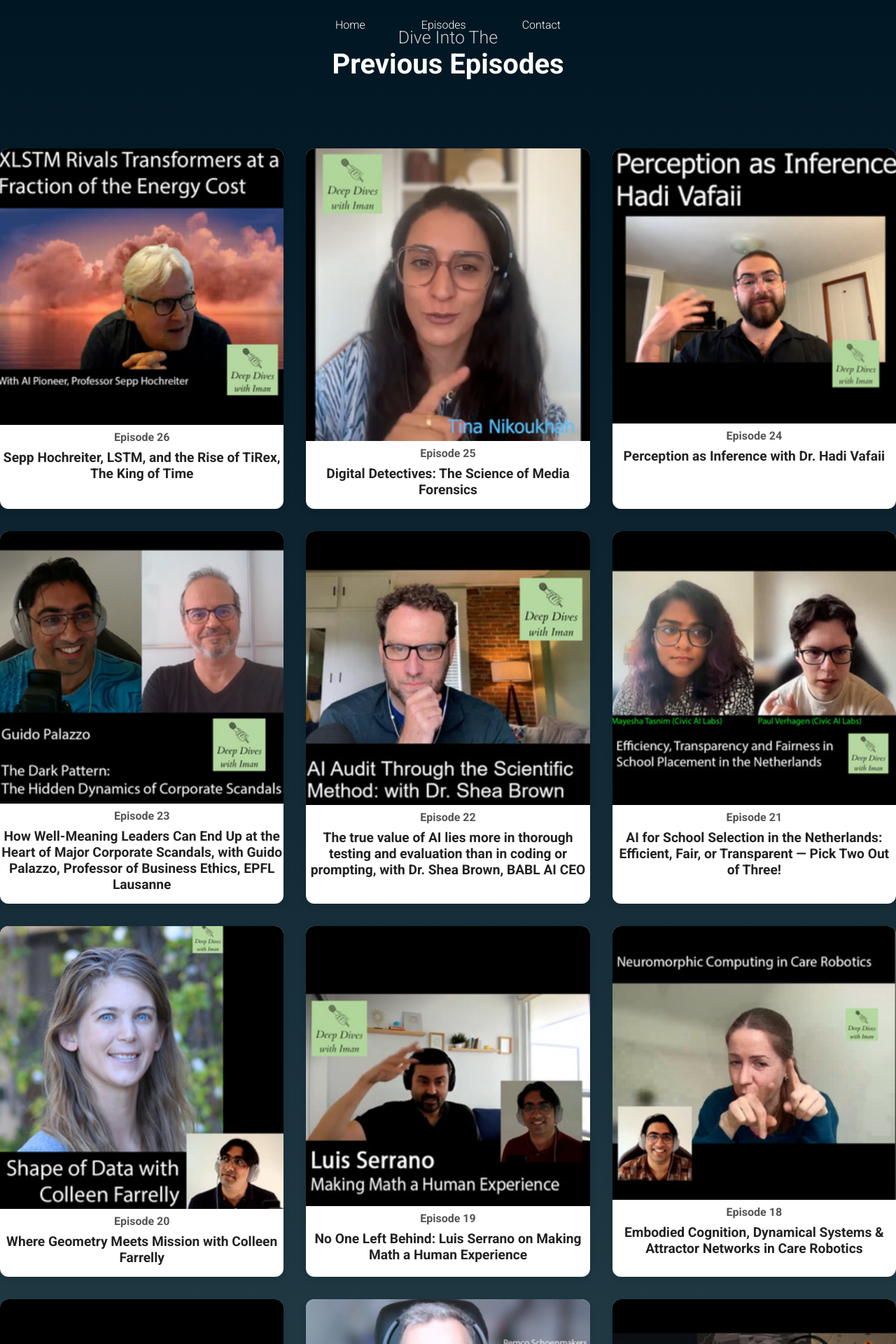
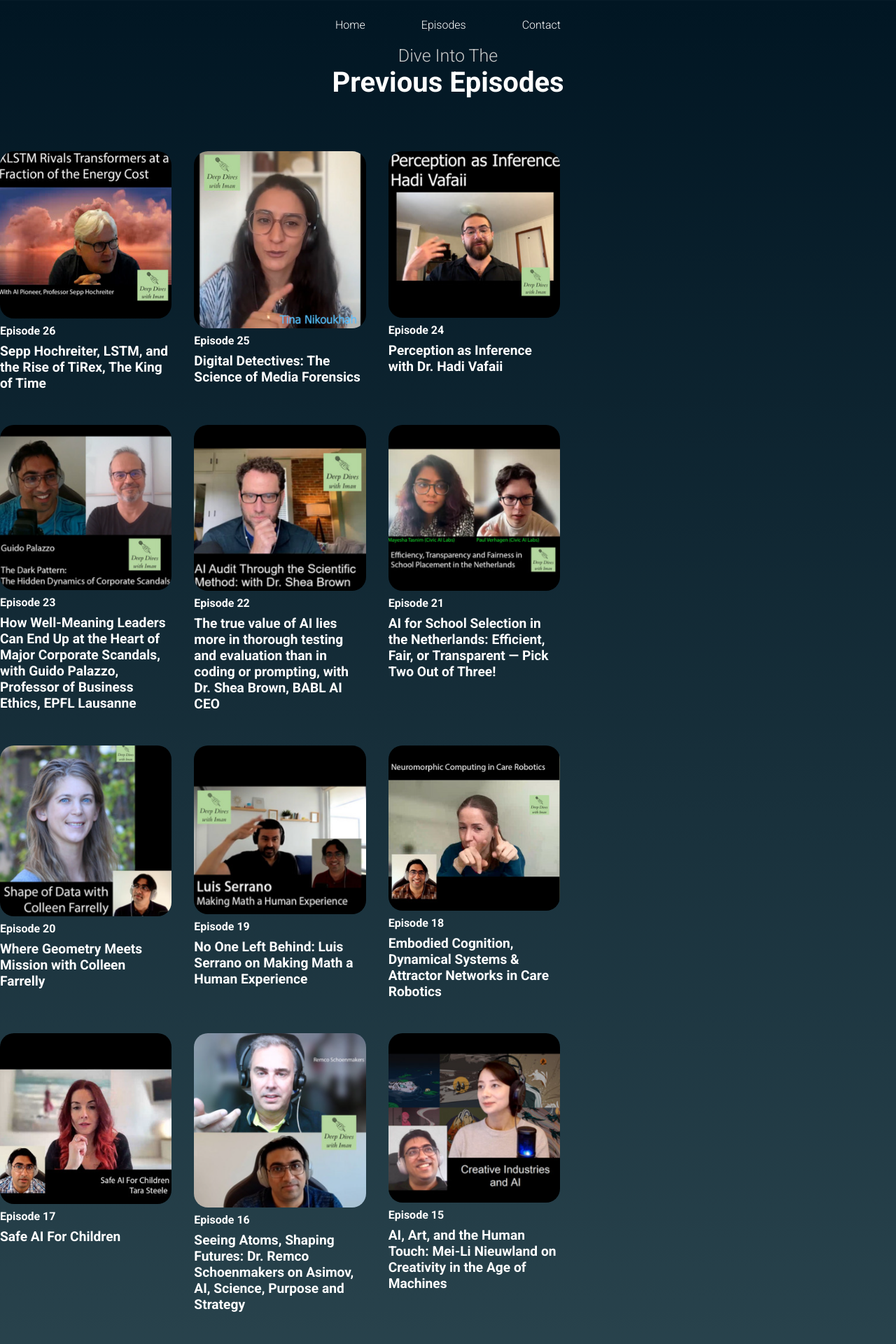
Before and after one commit to ivetkalchev/deepdivepod, a Jekyll site: the page built from episodes.html, in a window 1280 px wide. Shown: the top 1920 px of the page at 70% size. Built offline with Jekyll 4.4.1, drawn with Linux system fonts in a browser that asks for light colours.

Commit message:
Update episodes-styles.css

```diff
--- a/assets/css/episodes-styles.css
+++ b/assets/css/episodes-styles.css
@@ -7,7 +7,7 @@ body {
     flex-direction: column;
     align-items: center;
     justify-content: center;
-    padding: 14px 0px 45px 0px;
+    padding: 40px 0px 45px 0px;
     width: 100%;
     box-sizing: border-box;
 }
@@ -28,19 +28,18 @@ body {
     text-align: center;
 }
 
+/*center section*/
 .episodes-list {
     display: grid;
-  grid-template-columns: repeat(3, 1fr); /* 3 equal-width columns */
-  gap: 2rem; /* space between cards */
-  margin: 2rem 0;
+    grid-template-columns: repeat(3, 1fr);
+    gap: 32px;
+    margin: 10px 0;
+    width: 800px;
 }
 
 .episode-card {
-  background: #fff;
-  border-radius: 12px;
     overflow: hidden;
-  box-shadow: 0 4px 8px rgba(0,0,0,0.1);
-  text-align: center;
+    text-align: left;
     transition: transform 0.2s ease-in-out;
 }
 
@@ -52,25 +51,20 @@ body {
     width: 100%;
     height: auto;
     display: block;
+    border-radius: 20px;
 }
 
 .episode-card h3 {
     margin: 0.5rem 0;
     font-size: 1rem;
-  color: #555;
 }
 
 .episode-card h2 {
     margin: 0.5rem 0 1rem;
     font-size: 1.2rem;
-  color: #222;
 }
 
 .episode-card h2 a {
     text-decoration: none;
     color: inherit;
 }
-
-.episode-card h2 a:hover {
-  color: #0077cc;
-}
```
Lines whose indentation alone changed are shown as unchanged.
